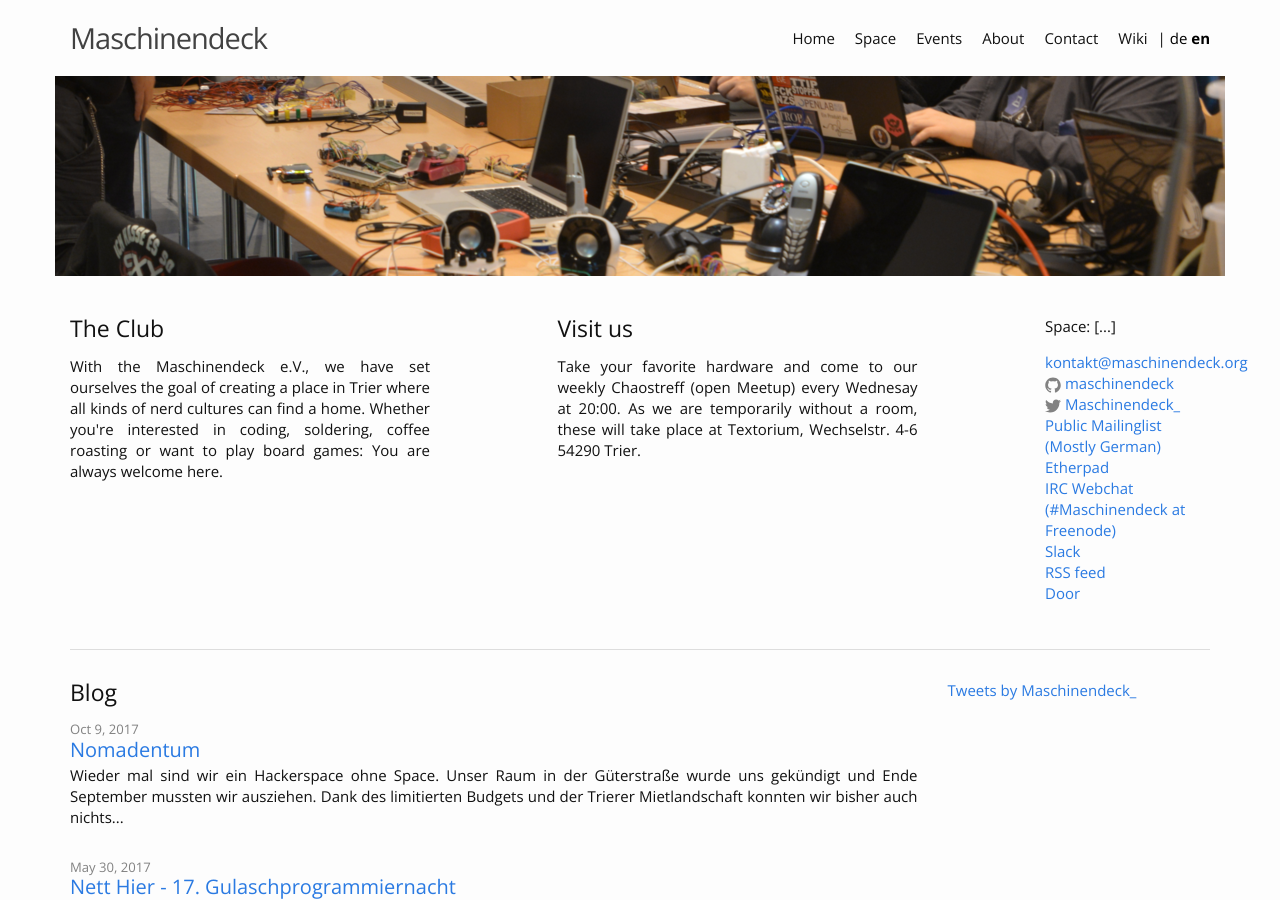
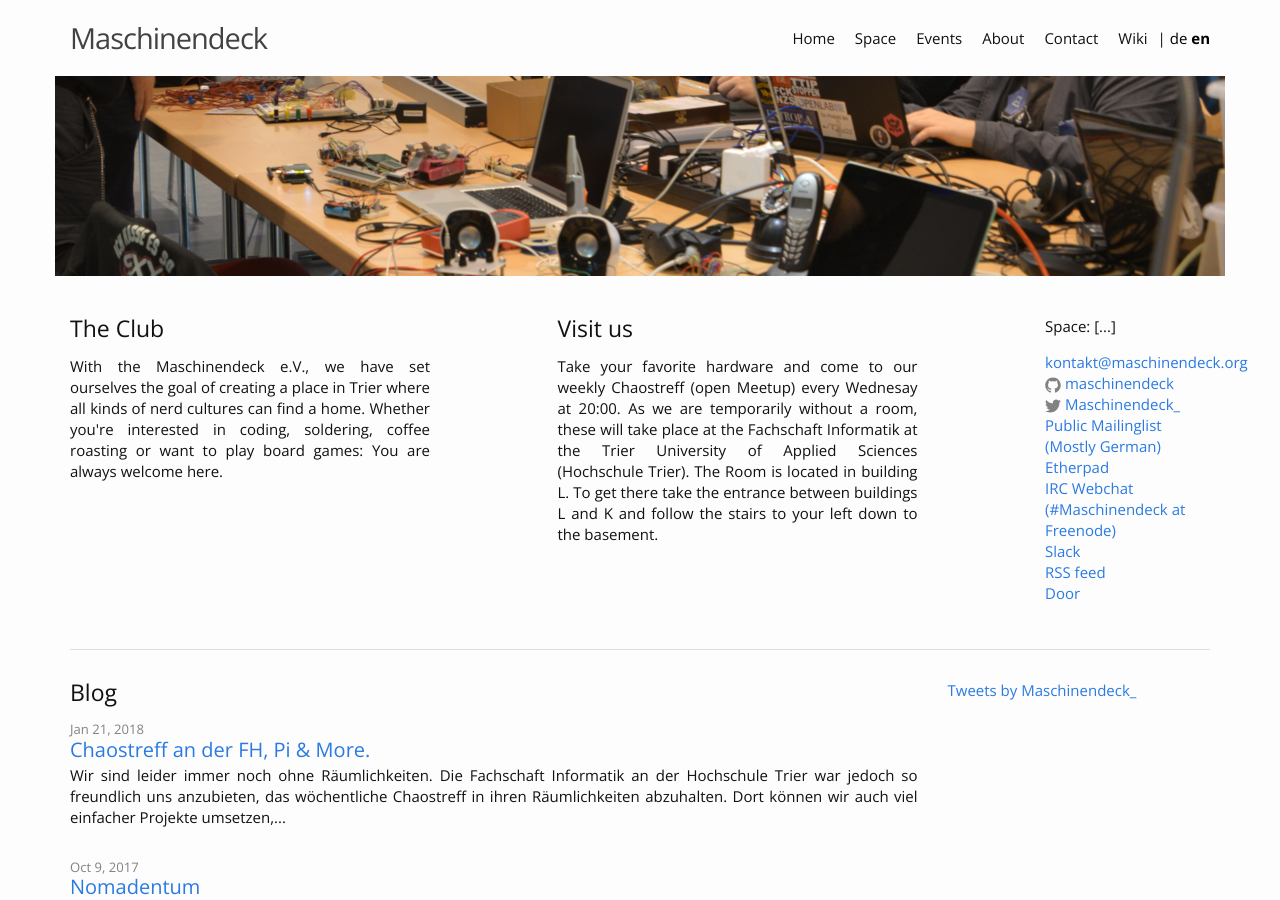
Before and after one commit to maschinendeck/maschinendeck.github.io, a Jekyll site: the page built from index_en.html, in a window 1280 px wide and 900 px high. Built offline with Jekyll 4.4.1, drawn with Linux system fonts in a browser that asks for light colours; comment, search, counter and statistics services are not loaded.

Commit message:
Add new location for weekly meetup and a blogpost

```diff
--- /dev/null
+++ b/_posts/2018-01-21-Nomadentum2.md
@@ -0,0 +1,24 @@
+---
+title: Chaostreff an der FH, Pi & More.
+layout: post
+---
+
+Wir sind leider immer noch ohne Räumlichkeiten.
+Die Fachschaft Informatik an der Hochschule Trier war jedoch so freundlich uns anzubieten, das wöchentliche
+Chaostreff in ihren Räumlichkeiten abzuhalten.
+Dort können wir auch viel einfacher Projekte umsetzen, als im Textorium.
+So kann dort z.B. auch mal was gelötet werden. Zudem gibt es Mate zum Selbstkostenpreis.
+Also scheut euch nicht und packt eure Hardware ein und schaut beim wöchentlichen Chaostreff vorbei.
+Da die Hochschule verkehrstechnich nicht so gut gelegen ist werden eigentlich jede Woche Fahrgemeinschaften
+gebildet. Hierfür schaut ihr am besten vorher im IRC vorbei.
+
+Außerdem werden wir am 24.2. zur [Pi and More](http://piandmore.de) nach Stuttgart reisen. Dort wird es einen Tag lang Vorträge und Workshops zum Thema Raspberry Pi und Embedded Systeme geben.
+In einem dieser Workshops werden euch Eileen und towa vom Maschinendeck anhand unseres
+Maschinendeckbadges das Löten beibringen.
+Und natürlich gibt es auch wieder Kuchen.
+Vorbei kommen lohnt also :)
+
+Die Raumsuche läuft währendessen weiter und wir freuen uns immer über sachdienliche Hinweise.
+
+<blockquote class="twitter-video" data-lang="en"><p lang="de" dir="ltr">Bei uns könnt ihr jetzt mit dem <a href="https://twitter.com/hashtag/Maschinenbadge?src=hash&amp;ref_src=twsrc%5Etfw">#Maschinenbadge</a> löten lernen. <a href="https://t.co/JYua4r8cNQ">pic.twitter.com/JYua4r8cNQ</a></p>&mdash; Maschinendeck Org (@Maschinendeck_) <a href="https://twitter.com/Maschinendeck_/status/906598479878873088?ref_src=twsrc%5Etfw">September 9, 2017</a></blockquote>
+<script async src="https://platform.twitter.com/widgets.js" charset="utf-8"></script>
--- a/index.html
+++ b/index.html
@@ -18,7 +18,8 @@ ref: home
     </div>
     <div class="col-md-4 col-md-offset-1">
       <h2>Vorbei kommen</h2>
-      <p>Packt eure Lieblingshardware ein und besucht uns beim regelmäßigen Chaostreff jeden Mittwoch um 20:00 Uhr. Da wir z.Zt. wieder ohne Raum sind findet das im Textorium/Tufa, Wechselstr. 4-6 54290 Trier statt.</p>
+      <p>Packt eure Lieblingshardware ein und besucht uns beim regelmäßigen Chaostreff jeden Mittwoch um 20:00 Uhr. Da wir z.Zt. wieder ohne Raum sind findet das Treffen in der Fachschaft Informatik an der Hochschule Trier statt.
+Die Fachschaftsräume befinden sich im L Gebäude. Um dort hin zu kommen holt ihr den Eingang zwischen L und K Gebäude und geht links die Treppe runter in den Keller.</p>
     </div>
     <div class="col-md-2 col-md-offset-1">
       <p id="space_state">Raumstatus: [...]</p>
--- a/index_en.html
+++ b/index_en.html
@@ -17,7 +17,9 @@ With the Maschinendeck e.V., we have set ourselves the goal of creating a place
     </div>
     <div class="col-md-4 col-md-offset-1">
       <h2>Visit us</h2>
-      <p>Take your favorite hardware and come to our weekly Chaostreff (open Meetup) every Wednesay at 20:00. As we are temporarily without a room, these will take place at Textorium, Wechselstr. 4-6 54290 Trier.</p>
+      <p>Take your favorite hardware and come to our weekly Chaostreff (open Meetup) every Wednesay at 20:00. As we are temporarily without a room, these will take place at the Fachschaft Informatik at the Trier
+University of Applied Sciences (Hochschule Trier). The Room is located in building L.
+To get there take the entrance between buildings L and K and follow the stairs to your left down to the basement.</p>
     </div>
     <div class="col-md-2 col-md-offset-1">
       <p id="space_state">Space: [...]</p>
```
